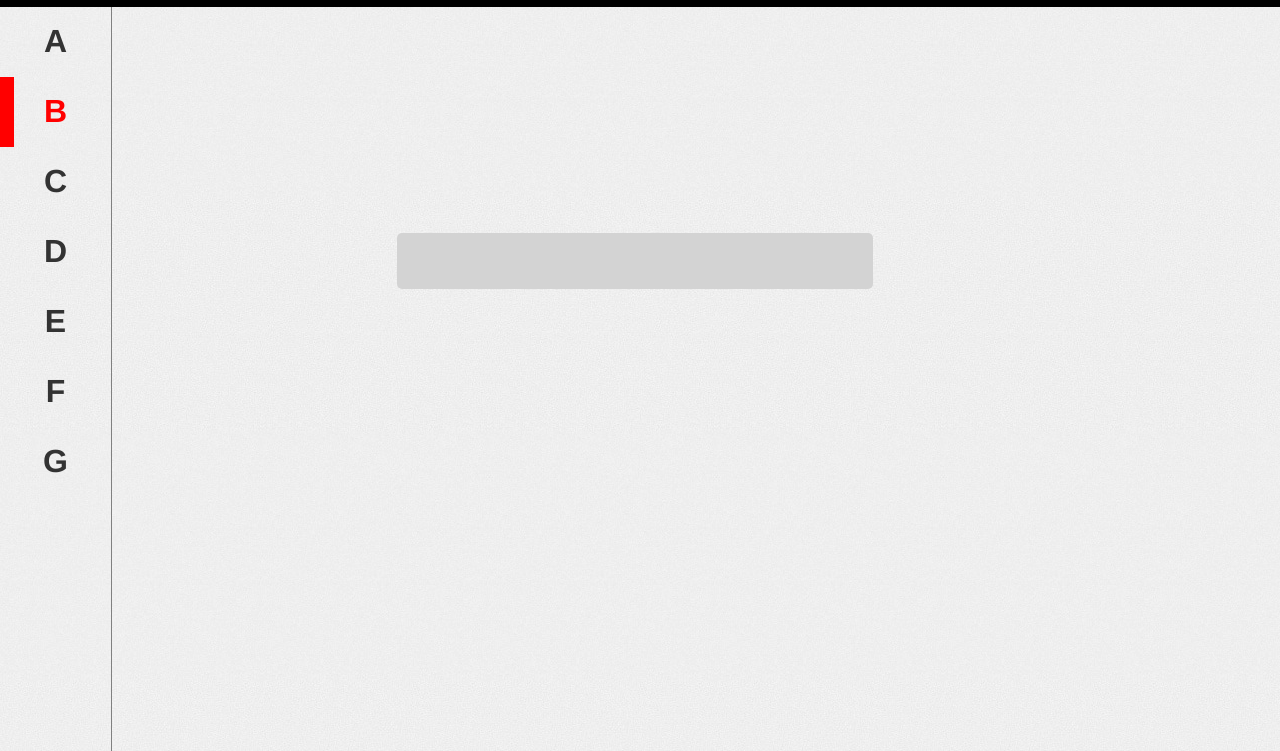
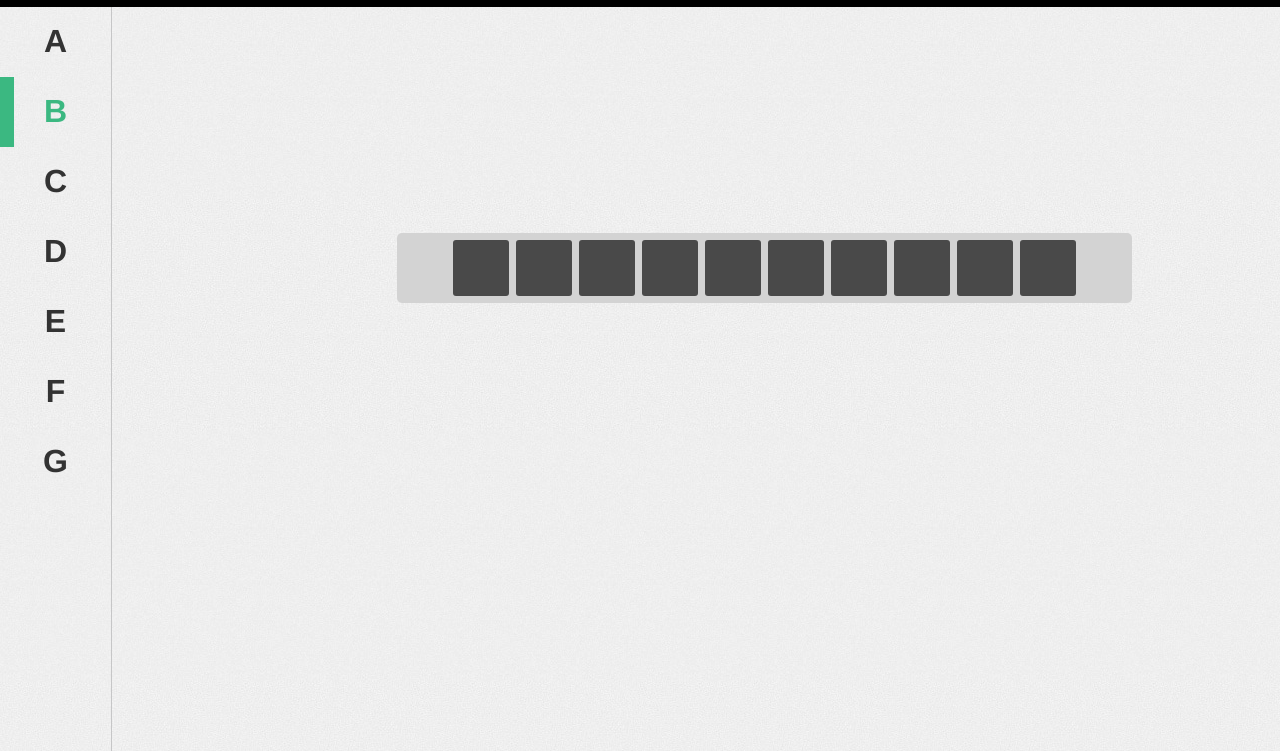
Before and after one commit to farolfo/harmonica-tunner, a website: page app/index.html in a window 1280 px wide. Shown: the part 49-800 px from the top of the page. Drawn offline with nearby package versions, Linux system fonts and the light colour scheme.

Commit message:
added harmonica

```diff
--- a/app/css/app.css
+++ b/app/css/app.css
@@ -35,7 +35,7 @@ body {
     position: fixed;
     width: 8em;
     overflow-y: scroll;
-    border-right: 1px solid grey;
+    border-right: 1px solid rgb(198, 198, 199);
     z-index: -3;
     height: 100%;
 }
@@ -54,7 +54,7 @@ body {
 
 .sidebar .item.active:after {
     content: ' ';
-    background-color: red;
+    background-color: #3BB881;
     height: 100%;
     width: 1em;
     position: absolute;
@@ -63,7 +63,7 @@ body {
 }
 
 .sidebar .item.active {
-    color: red;
+    color: #3BB881;
 }
 
 .harmonica-container {
@@ -75,10 +75,50 @@ body {
 }
 
 .harmonica {
-    width: 34em;
-    height: 4em;
+    width: 52.5em;
+    height: 5em;
     position: relative;
     background-color: lightgrey;
     border-radius: 5px;
     margin: 22% 0 0 31%;
 }
+
+.harmonica .cell {
+    width: 4em;
+    height: 4em;
+    border-radius: 3px;
+    background-color: rgb(73, 73, 73);
+    top: 0.5em;
+    position: absolute;
+}
+
+.harmonica .cell.cell1 {
+    left: 4em;
+}
+.harmonica .cell.cell2 {
+    left: 8.5em;
+}
+.harmonica .cell.cell3 {
+    left: 13em;
+}
+.harmonica .cell.cell4 {
+    left: 17.5em;
+}
+.harmonica .cell.cell5 {
+    left: 22em;
+}
+.harmonica .cell.cell6 {
+    left: 26.5em;
+}
+.harmonica .cell.cell7 {
+    left: 31em;
+}
+.harmonica .cell.cell8 {
+    left: 35.5em;
+}
+.harmonica .cell.cell9 {
+    left: 40em;
+}
+.harmonica .cell.cell10 {
+    left: 44.5em;
+}
--- a/app/index.html
+++ b/app/index.html
@@ -1,11 +1,11 @@
 <!doctype html>
 <html lang="en" ng-app="myApp">
 <head>
-  <meta charset="utf-8">
-  <title>My AngularJS App</title>
+    <meta charset="utf-8">
+    <title>harmonica tunner</title>
     <link href='http://fonts.googleapis.com/css?family=Ubuntu+Condensed' rel='stylesheet' type='text/css'>
-  <link rel="stylesheet" href="//netdna.bootstrapcdn.com/bootstrap/3.1.1/css/bootstrap.min.css">
-  <link rel="stylesheet" href="css/app.css"/>
+    <link rel="stylesheet" href="//netdna.bootstrapcdn.com/bootstrap/3.1.1/css/bootstrap.min.css">
+    <link rel="stylesheet" href="css/app.css"/>
 </head>
 <body>
     <div class="main-body">
@@ -43,25 +43,25 @@
 
         <div class="harmonica-container">
             <div class="harmonica">
-                <div class="cell">
+                <div class="cell cell1">
                 </div>
-                <div class="cell">
+                <div class="cell cell2">
                 </div>
-                <div class="cell">
+                <div class="cell cell3">
                 </div>
-                <div class="cell">
+                <div class="cell cell4">
                 </div>
-                <div class="cell">
+                <div class="cell cell5">
                 </div>
-                <div class="cell">
+                <div class="cell cell6">
                 </div>
-                <div class="cell">
+                <div class="cell cell7">
                 </div>
-                <div class="cell">
+                <div class="cell cell8">
                 </div>
-                <div class="cell">
+                <div class="cell cell9">
                 </div>
-                <div class="cell">
+                <div class="cell cell10">
                 </div>
             </div>
         </div>
```
